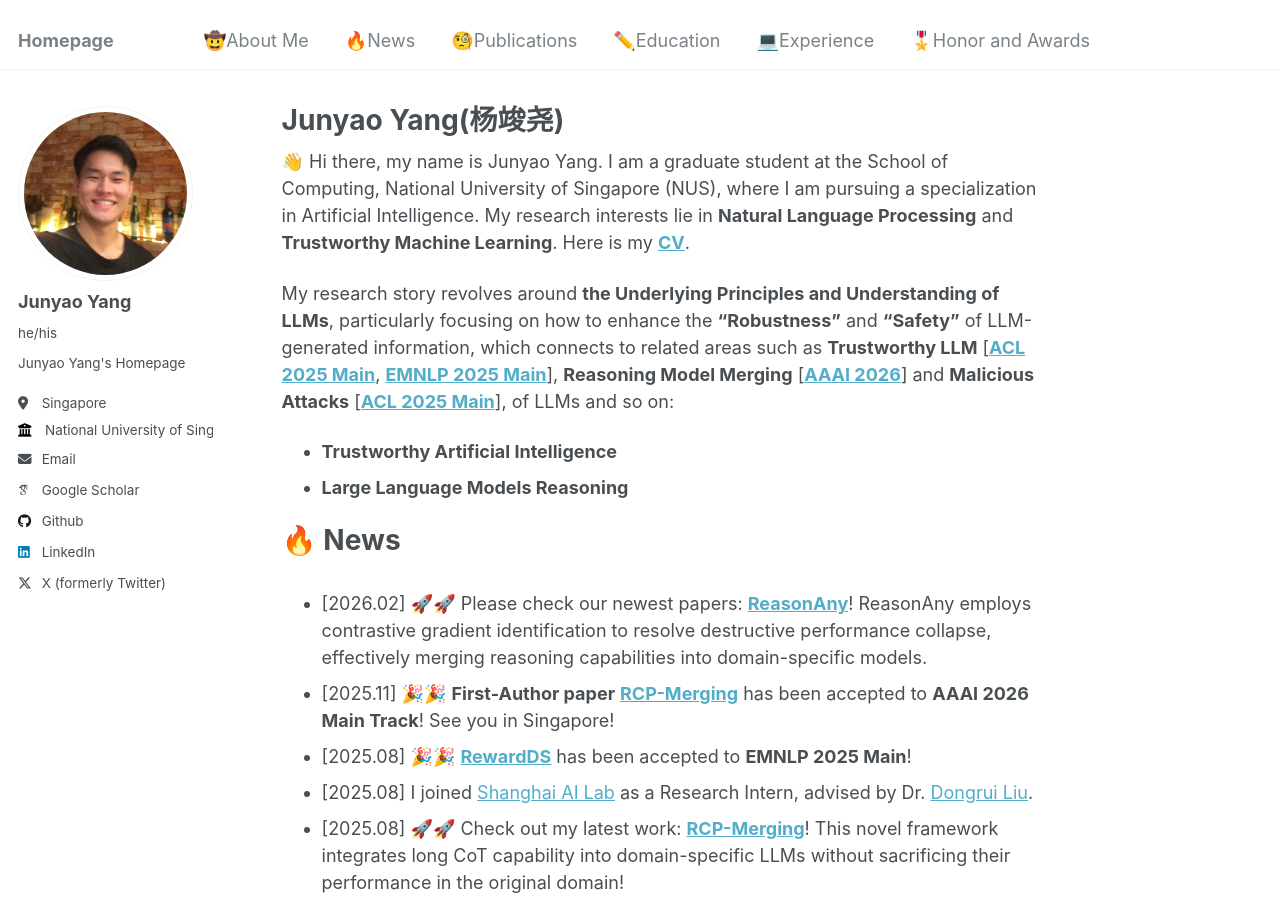
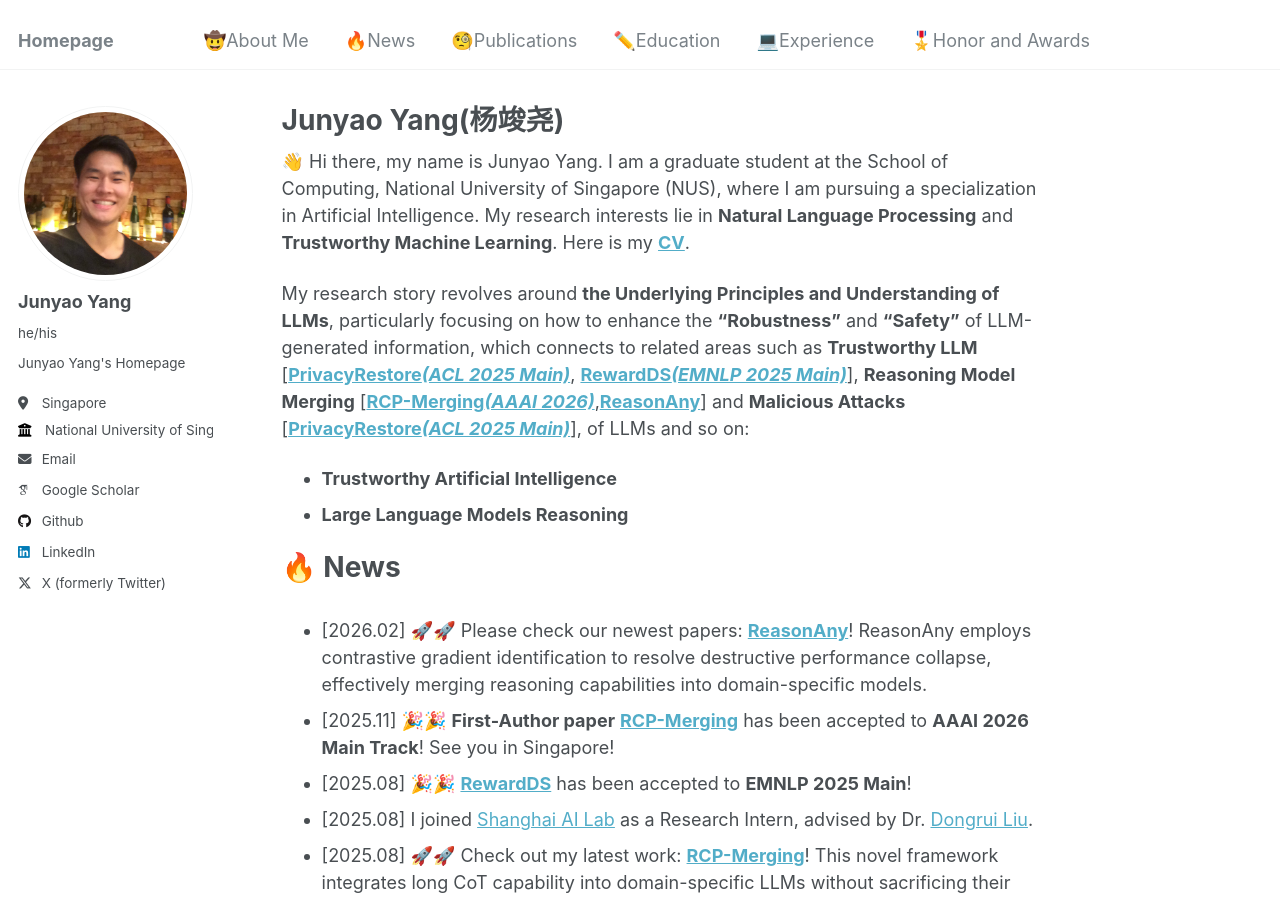
Before and after one commit to jyyang26/jyyang26.github.io, a Jekyll site: the page built from _pages/about.md, in a window 1280 px wide and 900 px high. Built offline with Jekyll 4.4.1, drawn with Linux system fonts in a browser that asks for light colours; some web fonts are replaced.

Commit message:
Update about.md

```diff
--- a/_pages/about.md
+++ b/_pages/about.md
@@ -10,7 +10,7 @@
 
 👋 Hi there, my name is Junyao Yang. I am a graduate student at the School of Computing, National University of Singapore (NUS), where I am pursuing a specialization in Artificial Intelligence. My research interests lie in **Natural Language Processing** and **Trustworthy Machine Learning**. Here is my **[CV](https://drive.google.com/file/d/17UEE4NB9HbyNba8TwQ5oO3y3Tu7hwhZm/view?usp=sharing)**.
 
-My research story revolves around **the Underlying Principles and Understanding of LLMs**, particularly focusing on how to enhance the **"Robustness"** and **"Safety"** of LLM-generated information, which connects to related areas such as **Trustworthy LLM** [**[ACL 2025 Main](https://arxiv.org/abs/2406.01394)**, **[EMNLP 2025 Main](https://arxiv.org/abs/2502.18517)**], **Reasoning Model Merging** [**[AAAI 2026](https://arxiv.org/abs/2508.03140)**] and **Malicious Attacks** [**[ACL 2025 Main](https://arxiv.org/abs/2406.01394)**], of LLMs and so on:
+My research story revolves around **the Underlying Principles and Understanding of LLMs**, particularly focusing on how to enhance the **"Robustness"** and **"Safety"** of LLM-generated information, which connects to related areas such as **Trustworthy LLM** [**[PrivacyRestore<em>(ACL 2025 Main)</em>](https://arxiv.org/abs/2406.01394)**, **[RewardDS<em>(EMNLP 2025 Main)</em>](https://arxiv.org/abs/2502.18517)**], **Reasoning Model Merging** [**[RCP-Merging<em>(AAAI 2026)</em>](https://arxiv.org/abs/2508.03140)**,**[ReasonAny](https://arxiv.org/abs/2601.05560)**] and **Malicious Attacks** [**[PrivacyRestore<em>(ACL 2025 Main)</em>](https://arxiv.org/abs/2406.01394)**], of LLMs and so on:
 
 - **Trustworthy Artificial Intelligence**
 - **Large Language Models Reasoning**
```
